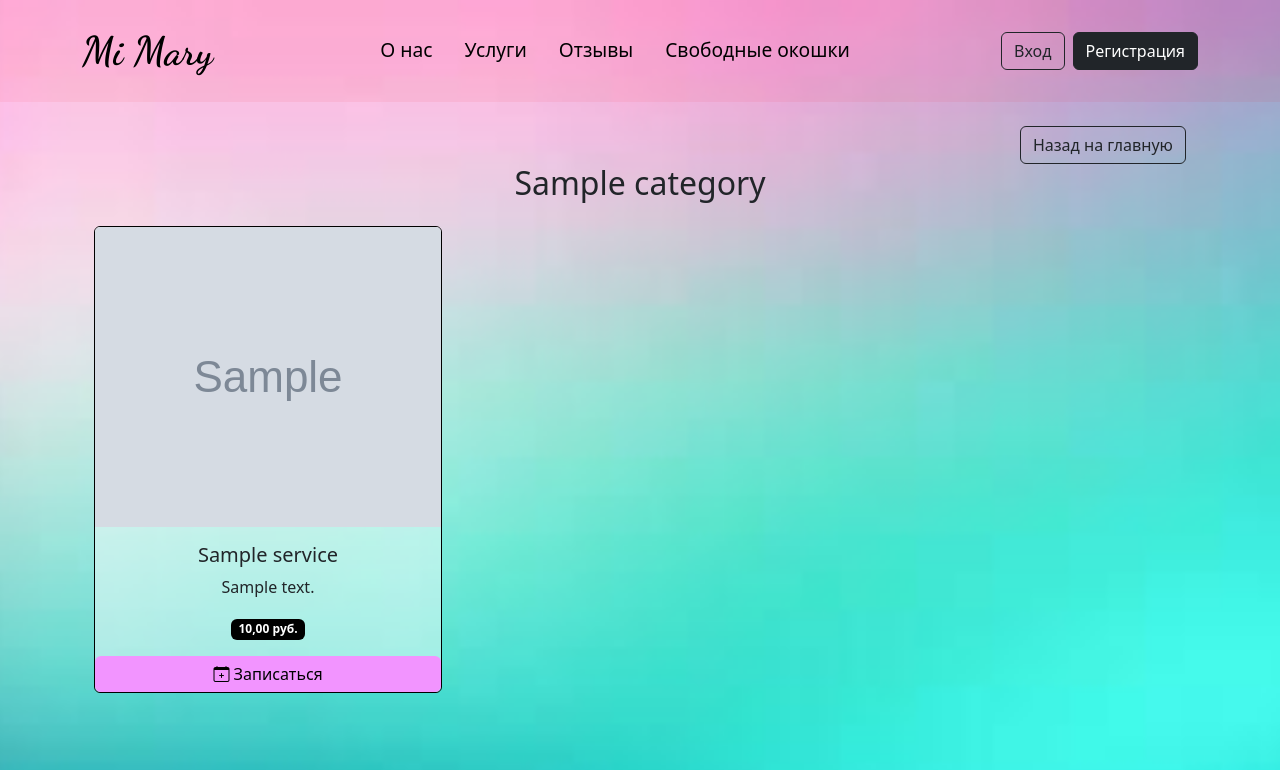
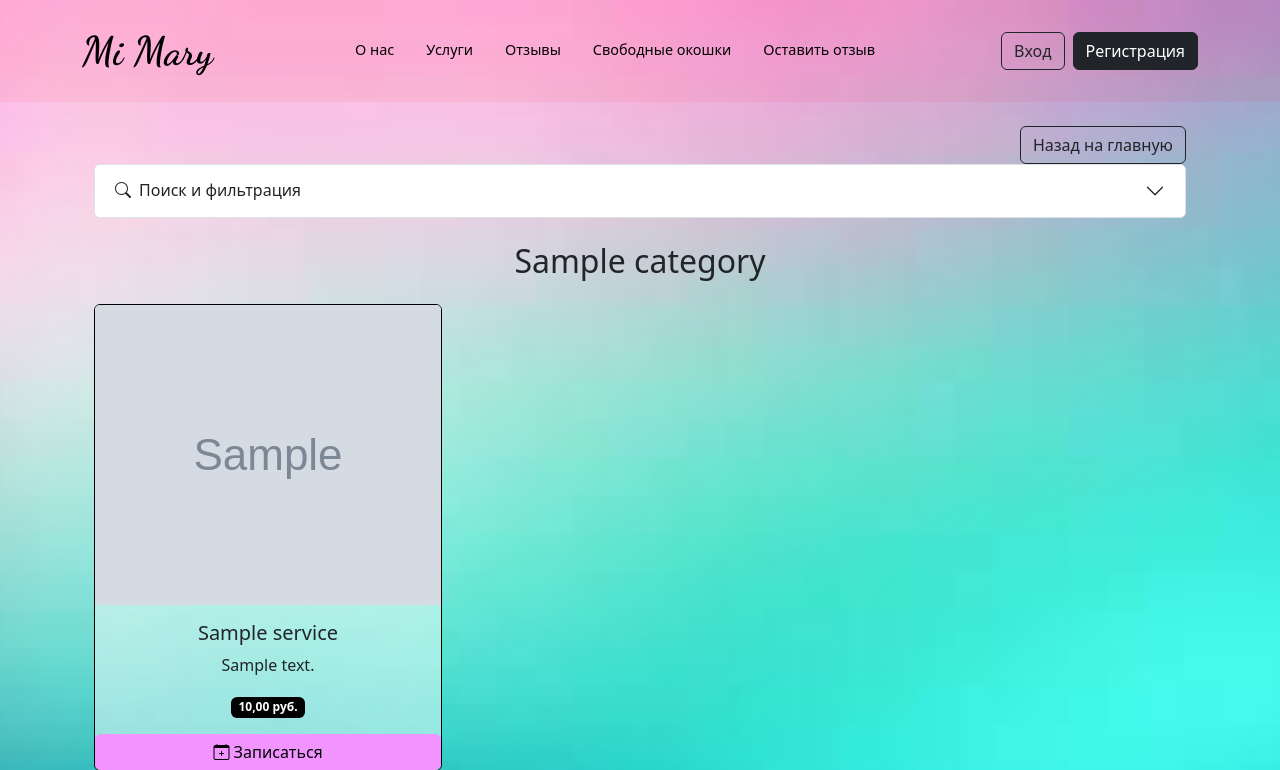
Before and after one commit to AlexStone1991/Mi.Mary, a Django app: page /category/1/ in a window 1280 px wide. Shown: the top 770 px of the page. Run offline with Django 5.2, Linux system fonts and the light colour scheme; tables that the repository leaves empty hold one stand-in row (values such as "Sample post"); grey boxes marked "Sample" are stand-in pictures.

Commit message:
mi_mary - добавлен поиск на страницу услуг! добавлено инлексация роботов для поиска! счетчики подключения!

```diff
--- a/core/urls.py
+++ b/core/urls.py
@@ -1,10 +1,13 @@
 from django.contrib import admin
+from django.views.generic.base import TemplateView
+from django.contrib.sitemaps.views import sitemap
 from .views import book_slot, get_category_services
 from django.contrib.auth.decorators import login_required
 from django.conf import settings
 from django.conf.urls.static import static
 from django.urls import path, include
 from debug_toolbar.toolbar import debug_toolbar_urls
+from core.sitemap import StaticViewSitemap, CategorySitemap
 from core.views import (
     LandingView,
     ThanksViews,
@@ -17,6 +20,11 @@ from core.views import (
     OrderStatusUpdateView,
     AboutView
 )
+
+sitemaps = {
+    'static': StaticViewSitemap,
+    'categories': CategorySitemap,
+}
 
 urlpatterns = [
     path('', LandingView.as_view(), name='landing'),
@@ -31,4 +39,6 @@ urlpatterns = [
     path('category/<int:category_id>/', CategoryServicesView.as_view(), name='category_services'),
     path('api/book-slot/<int:slot_id>/', book_slot, name='book_slot'),
     path('api/category-services/<int:category_id>/', get_category_services, name='get_category_services'),
+    path('sitemap.xml', sitemap, {'sitemaps': sitemaps}, name='django.contrib.sitemaps.views.sitemap'),
+    path('robots.txt', TemplateView.as_view(template_name='robots.txt', content_type='text/plain')),
 ]
--- a/core/views.py
+++ b/core/views.py
@@ -82,8 +82,18 @@ class CategoryServicesView(TemplateView):
     def get_context_data(self, **kwargs):
         context = super().get_context_data(**kwargs)
         category = get_object_or_404(Category, id=self.kwargs['category_id'])
+        services = category.services.all()
+
+        search_query = self.request.GET.get('q', '')
+        if search_query:
+            services = services.filter(
+                Q(name__icontains=search_query) |
+                Q(description__icontains=search_query)
+            )
+
         context['category'] = category
-        context['services'] = category.services.all()
+        context['services'] = services
+        context['search_query'] = search_query
         context['min_date'] = get_min_appointment_time()
         context['max_date'] = get_max_appointment_time()
         return context
--- a/mi_mary/settings.py
+++ b/mi_mary/settings.py
@@ -28,6 +28,8 @@ ALLOWED_HOSTS = []
 
 INSTALLED_APPS = [
     # "jazzmin",
+    'django.contrib.sites',
+    'django.contrib.sitemaps',
     'django.contrib.admin',
     'django.contrib.auth',
     'django.contrib.contenttypes',
@@ -145,8 +147,10 @@ LOGOUT_REDIRECT_URL = reverse_lazy("landing")
 AUTH_USER_MODEL = "users.CustomUser"
 
 EMAIL_BACKEND = 'django.core.mail.backends.console.EmailBackend'
+
+SITE_ID = 1
+
 # Настройки логирования
-# Добавь в конец settings.py
 LOGGING = {
     'version': 1,
     'disable_existing_loggers': False,
--- a/templates/base.html
+++ b/templates/base.html
@@ -67,6 +67,26 @@
         }, 5000);
         {% endif %}
     </script>
+    <!-- Google Analytics -->
+<script async src="https://www.googletagmanager.com/gtag/js?id=GA_MEASUREMENT_ID"></script>
+<script>
+  window.dataLayer = window.dataLayer || [];
+  function gtag(){dataLayer.push(arguments);}
+  gtag('js', new Date());
+  gtag('config', 'GA_MEASUREMENT_ID');
+</script>
+
+<!-- Yandex.Metrika -->
+<script type="text/javascript" >
+   (function(m,e,t,r,i,k,a){m[i]=m[i]||function(){(m[i].a=m[i].a||[]).push(arguments)};
+   m[i].l=1*new Date();k=e.createElement(t),a=e.getElementsByTagName(t)[0],k.async=1,k.src=r,a.parentNode.insertBefore(k,a)})
+   (window, document, "script", "https://mc.yandex.ru/metrika/tag.js", "ym");
+   ym(XXXXXX, "init", {
+        clickmap:true,
+        trackLinks:true,
+        accurateTrackBounce:true
+   });
+</script>
 
     {% block extra_js %}{% endblock %}
 </body>
--- a/templates/category_services.html
+++ b/templates/category_services.html
@@ -6,6 +6,36 @@
     <div class="card-img-top d-flex justify-content-end">
     <a href="{% url 'landing' %}" class="btn btn-outline-dark ">Назад на главную</a>
     </div>
+    <div class="accordion mb-4" id="searchAccordion">
+    <div class="accordion-item">
+        <h2 class="accordion-header" id="headingOne">
+            <button class="accordion-button collapsed" type="button" data-bs-toggle="collapse"
+                    data-bs-target="#collapseSearch" aria-expanded="false" aria-controls="collapseSearch">
+                <i class="bi bi-search me-2"></i> Поиск и фильтрация
+            </button>
+        </h2>
+        <div id="collapseSearch" class="accordion-collapse collapse {% if search_query %}show{% endif %}"
+             aria-labelledby="headingOne" data-bs-parent="#searchAccordion">
+            <div class="accordion-body">
+                <form method="get" class="row g-3 align-items-center">
+                    <div class="col-lg-8">
+                        <label for="searchInput" class="visually-hidden">Поиск...</label>
+                        <input type="text" name="q" id="searchInput" class="form-control"
+                               placeholder="Введите название услуги или описание..." value="{{ search_query }}">
+                    </div>
+                    <div class="col-lg-2 text-end">
+                        <button type="submit" class="btn btn-dark w-100">Найти</button>
+                        {% if search_query %}
+                            <a href="{% url 'category_services' category.id %}" class="btn btn-outline-secondary mt-2 w-100">
+                                Сбросить
+                            </a>
+                        {% endif %}
+                    </div>
+                </form>
+            </div>
+        </div>
+    </div>
+</div>
     <h2 class="text-center mb-4">{{ category.name }}</h2>
     <div class="row row-cols-1 row-cols-md-3 g-4">
         {% for service in services %}
--- a/templates/include_nav_menu.html
+++ b/templates/include_nav_menu.html
@@ -15,23 +15,28 @@
         <div class="collapse navbar-collapse justify-content-center" id="navbarNav">
             <ul class="navbar-nav">
                 <li class="nav-item mx-2">
-                    <a class="nav-link" href="{% url 'about' %}" style="color: black !important; font-size: 1.2rem; font-weight: 500;">О нас</a>
+                    <a class="nav-link" href="{% url 'about' %}" style="color: black !important; font-size: 0.9rem; font-weight: 500;">О нас</a>
                 </li>
                 <li class="nav-item mx-2">
-                    <a class="nav-link" href="{% url 'landing' %}#service_list" style="color: black !important; font-size: 1.2rem; font-weight: 500;">Услуги</a>
+                    <a class="nav-link" href="{% url 'landing' %}#service_list" style="color: black !important; font-size: 0.9rem; font-weight: 500;">Услуги</a>
                 </li>
                 <li class="nav-item mx-2">
-                    <a class="nav-link" href="{% url 'landing' %}#reviews" style="color: black !important; font-size: 1.2rem; font-weight: 500;">Отзывы</a>
+                    <a class="nav-link" href="{% url 'landing' %}#reviews" style="color: black !important; font-size: 0.9rem; font-weight: 500;">Отзывы</a>
                 </li>
                 <li class="nav-item mx-2">
-                    <a class="nav-link" href="{% url 'landing' %}#free-slots" style="color: black !important; font-size: 1.2rem; font-weight: 500;">Свободные окошки</a>
+                    <a class="nav-link" href="{% url 'landing' %}#free-slots" style="color: black !important; font-size: 0.9rem; font-weight: 500;">Свободные окошки</a>
+                </li>
+                <li class="nav-item mx-2">
+                    <a class="nav-link" href="{% url 'create_review' %}" style="color: black !important; font-size: 0.9rem; font-weight: 500;">Оставить отзыв</a>
                 </li>
                 {% if user.is_staff %}
                 <li class="nav-item mx-2">
-                    <a class="nav-link" href="{% url 'orders' %}" style="color: black !important;">Заявки</a>
+                    <a class="nav-link" href="{% url 'orders' %}" style="color: black !important; font-size: 0.9rem; font-weight: 500;">Заявки</a>
                 </li>
                 <li class="nav-item mx-2">
-                    <a class="nav-link" href="{% url 'create_review' %}" style="color: black !important; font-size: 1.2rem; font-weight: 500;">Оставить отзыв</a>
+                    <a class="nav-link" href="{% url 'admin:index' %}" style="color: black !important; font-size: 0.9rem; font-weight: 500;">
+                        <i class="bi bi-gear-fill"></i> Админ-панель
+                    </a>
                 </li>
                 {% endif %}
             </ul>
```
Also changed, not shown: core/sitemap.py (added, +39 -0 lines), templates/robots.txt (added, +7 -0 lines).
